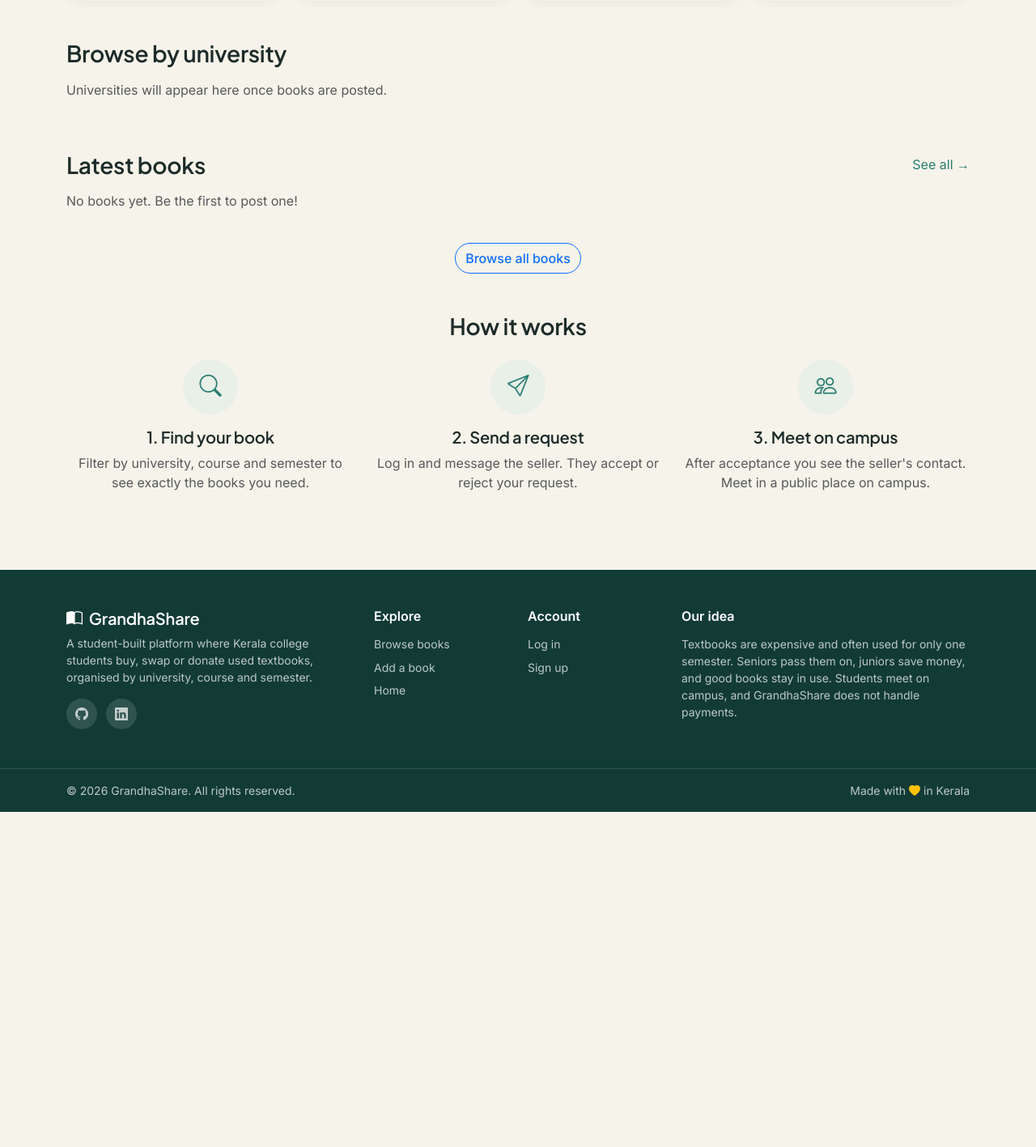
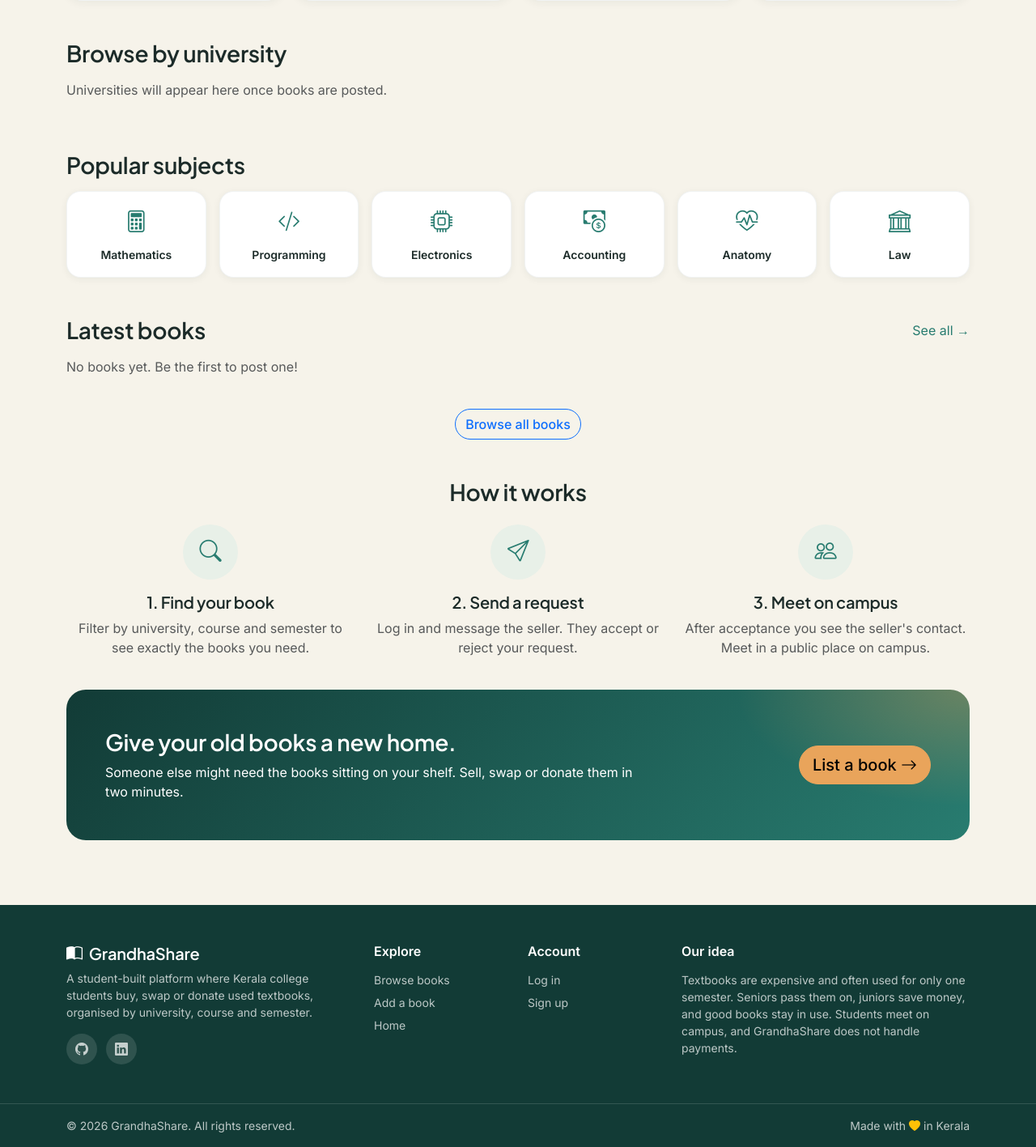
Before and after one commit to merinks2004/grandhashare, a Django app: page / in a window 1280 px wide. Shown: the part 766-2183 px from the top of the page at 81% size. Before the commit the page ends 1769 px from the top, so only its background shows below. Run offline with Django 5.2, Linux system fonts and the light colour scheme; data that the repository does not hold is empty.

Commit message:
Add popular subjects row and list-a-book banner to home page

```diff
--- a/listings/views.py
+++ b/listings/views.py
@@ -33,9 +33,19 @@ def home(request):
         "courses": Course.objects.count(),
         "students": User.objects.exclude(username__startswith="demo_").count(),
     }
+
+    subjects = [
+        {"label": "Mathematics", "icon": "bi-calculator"},
+        {"label": "Programming", "icon": "bi-code-slash"},
+        {"label": "Electronics", "icon": "bi-cpu"},
+        {"label": "Accounting", "icon": "bi-cash-coin"},
+        {"label": "Anatomy", "icon": "bi-heart-pulse"},
+        {"label": "Law", "icon": "bi-bank"},
+    ]
+
     return render(
         request, "listings/home.html",
-        {"latest": latest, "universities": universities, "stats": stats},
+        {"latest": latest, "universities": universities, "stats": stats, "subjects": subjects},
     )
 
 @login_required
--- a/static/css/style.css
+++ b/static/css/style.css
@@ -307,3 +307,28 @@ h1, h2, h3, h4, h5, .navbar-brand {
     transition: background 0.2s;
 }
 .hero-search button:hover { background: var(--gs-primary-dark); }
+
+
+/* ===== Subject tiles and banner ===== */
+.subject-tile {
+    background: #fff;
+    border-radius: 1.1rem;
+    padding: 1.1rem 0.5rem;
+    color: var(--gs-text);
+    border: 1px solid rgba(18, 59, 54, 0.06);
+    box-shadow: 0 2px 10px rgba(18, 59, 54, 0.06);
+    transition: transform 0.25s, box-shadow 0.25s, background 0.25s;
+}
+.subject-tile i { font-size: 1.7rem; color: var(--gs-primary); }
+.subject-tile:hover {
+    transform: translateY(-5px);
+    background: var(--gs-sage);
+    box-shadow: 0 14px 28px rgba(18, 59, 54, 0.14);
+}
+.give-banner {
+    border-radius: 1.5rem;
+    color: #fff;
+    background:
+        radial-gradient(30rem 15rem at 100% 0%, rgba(233, 164, 91, 0.35), transparent 60%),
+        linear-gradient(135deg, var(--gs-deep), var(--gs-primary));
+}
--- a/templates/listings/home.html
+++ b/templates/listings/home.html
@@ -47,6 +47,20 @@
 </section>
 
 <section class="mb-5">
+    <h3 class="mb-3">Popular subjects</h3>
+    <div class="row g-3">
+        {% for s in subjects %}
+            <div class="col-6 col-md-4 col-lg-2">
+                <a href="{% url 'listing_list' %}?q={{ s.label|urlencode }}" class="subject-tile d-block text-decoration-none text-center">
+                    <i class="bi {{ s.icon }}"></i>
+                    <div class="small fw-semibold mt-2">{{ s.label }}</div>
+                </a>
+            </div>
+        {% endfor %}
+    </div>
+</section>
+
+<section class="mb-5">
     <div class="d-flex justify-content-between align-items-center mb-3">
         <h3 class="mb-0">Latest books</h3>
         <a href="{% url 'listing_list' %}" class="text-decoration-none">See all &rarr;</a>
@@ -83,4 +97,17 @@
         </div>
     </div>
 </section>
+
+<section class="give-banner p-4 p-md-5 mb-4">
+    <div class="row align-items-center g-3">
+        <div class="col-md-8">
+            <h3 class="mb-2">Give your old books a new home.</h3>
+            <p class="mb-0">Someone else might need the books sitting on your shelf. Sell, swap or donate them in two minutes.</p>
+        </div>
+        <div class="col-md-4 text-md-end">
+            <a href="{% url 'add_listing' %}" class="btn btn-warning btn-lg">List a book <i class="bi bi-arrow-right"></i></a>
+        </div>
+    </div>
+</section>
+
 {% endblock %}
```
